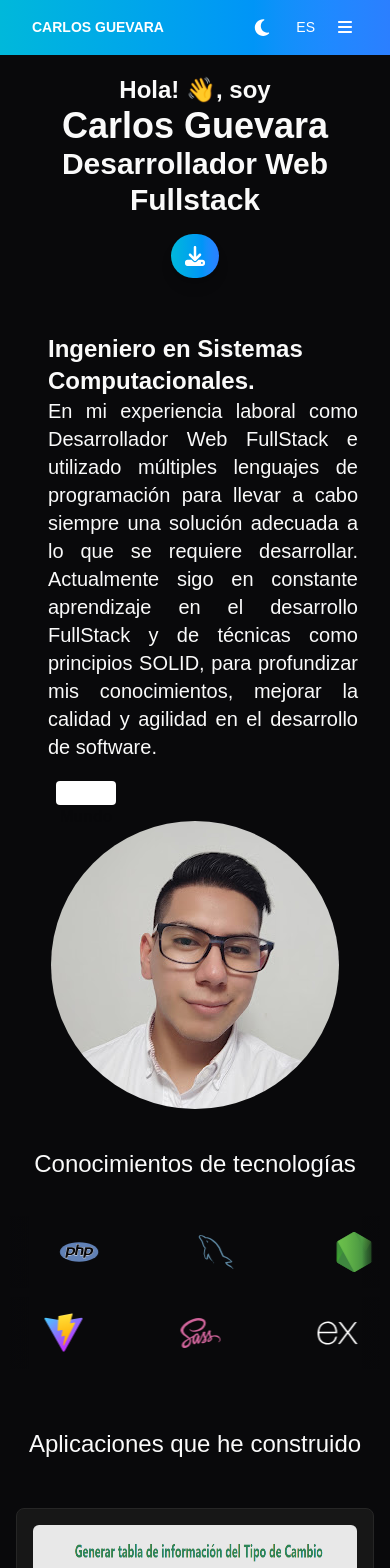
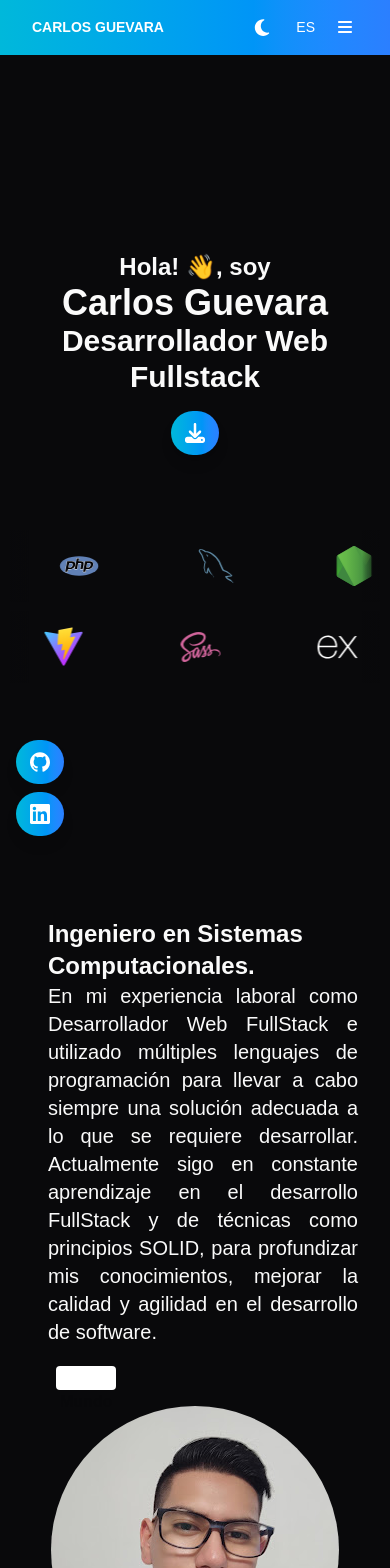
Before and after one commit to jcguv117/rct-portafolio-v2, a React (Vite) app: page / in a window 390 px wide. Shown: the top 1568 px of the page. Built offline with nearby package versions, Linux system fonts and the light colour scheme.

Commit message:
update PortafolioLayout and components

```diff
--- a/src/app/Skills.tsx
+++ b/src/app/Skills.tsx
@@ -1,15 +1,12 @@
 import { Icons } from "@/assets/icons";
 import data from "@/data/skils.json"
 import IconWall from "@/shared/components/icon-wall";
-import { useTranslation } from "react-i18next";
-
 interface Skills {
     name: string;
     icon: string;
 }
 
 export const Skills = () => {
-    const { t } = useTranslation();
     const SkilsData = data.map((skill: Skills) => {
         const Icon = skill.icon ? Icons[skill.icon as keyof typeof Icons] : undefined;
         return {
@@ -20,9 +17,6 @@ export const Skills = () => {
 
   return (
     <section id="skills" className="container mx-auto my-4">
-        <h3 className="text-center md:text-4xl text-2xl font-medium title-font mb-4">
-            { t("Skills.title") }
-        </h3>
         <IconWall items={SkilsData} size="clamp(8rem, 1rem + 10vmin, 20rem)" bgAccentColor="var(--color-primary)" />
     </section>
   )
--- a/src/app/components/Footer.tsx
+++ b/src/app/components/Footer.tsx
@@ -1,8 +1,9 @@
 export const Footer = () => {
   return (
-    <div className="h-20 bg-transparent text-zinc-200 font-bold text-center">
-        <p className="pt-4 my-2"> Carlos Guevara
-            <span className="ml-2 text-cyan-600"> Portafolio 2025</span> <br/>
+    <div className="h-20 bg-transparent font-bold text-center">
+        <hr className="h-[1px] mx-[10%] border border-gray-300 dark:border-gray-700" />
+        <p className="pt-4 my-2">
+            <span className="ml-2 text-primary">© Portafolio 2025</span> <br/>
         </p>
     </div>
   )
--- a/src/app/components/Navbar.tsx
+++ b/src/app/components/Navbar.tsx
@@ -17,7 +17,7 @@ export default function Navbar() {
   const [navbarOpen, setNavbarOpen] = React.useState(false);
   return (
     <>
-      <nav className="sticky w-full top-0 z-50 flex flex-wrap items-center justify-between px-2 py-2 bg-gradient-to-r from-cyan-500 to-blue-500">
+      <nav className="sticky w-full top-0 z-50 flex flex-wrap items-center justify-between px-2 py-2 gradient-color">
         <div className="container px-4 mx-auto flex flex-wrap items-center justify-between">
           <div className="w-full relative flex justify-between lg:w-auto lg:static lg:block lg:justify-start">
             <a className="text-sm font-bold leading-relaxed inline-block mr-4 p-2 whitespace-nowrap uppercase text-white no-underline"
@@ -47,7 +47,7 @@ export default function Navbar() {
             </div>
           </div>
 
-          <div
+          {/* <div
             className={
               "lg:flex flex-grow items-center" +
               (navbarOpen ? " flex" : " hidden")
@@ -75,7 +75,7 @@ export default function Navbar() {
                 </a>
               </li>
             </ul>
-          </div>
+          </div> */}
 
           <div className="hidden lg:flex">
                 <button
--- a/src/app/layouts/PortafolioLayout.tsx
+++ b/src/app/layouts/PortafolioLayout.tsx
@@ -3,18 +3,21 @@ import Navbar from "@/app/components/Navbar"
 import { Home } from "../Home"
 import { Projects } from "../Projects"
 import { Skills } from "../Skills"
-import Contact from "../Contact"
+// import Contact from "../Contact"
 import { About } from "../About"
+import { SocialMedia } from "../components/SocialMedia"
 
 export const PortafolioLayout = () => {
   return (
     <>
         <Navbar/>
-        <Home/>
+        <SocialMedia className={'flex-col fixed bottom-[1%] z-50 ml-4'} />
+        <div className="min-h-screen flex flex-col justify-center">
+          <Home/>
+          <Skills />
+        </div>
         <About/>
-        <Skills />
         <Projects/>
-        {/* <Contact /> */}
         <Footer />
     </>
   )
```
